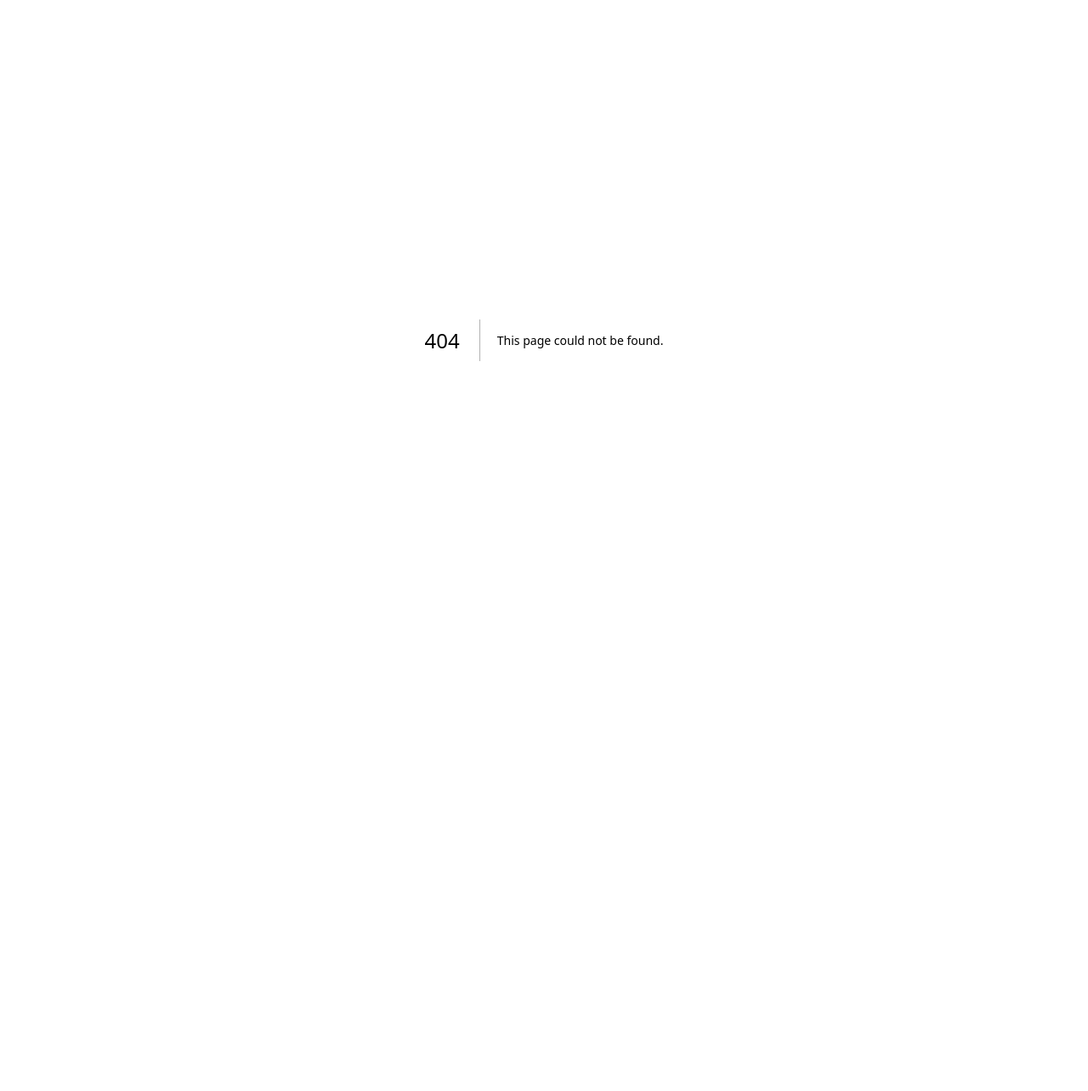
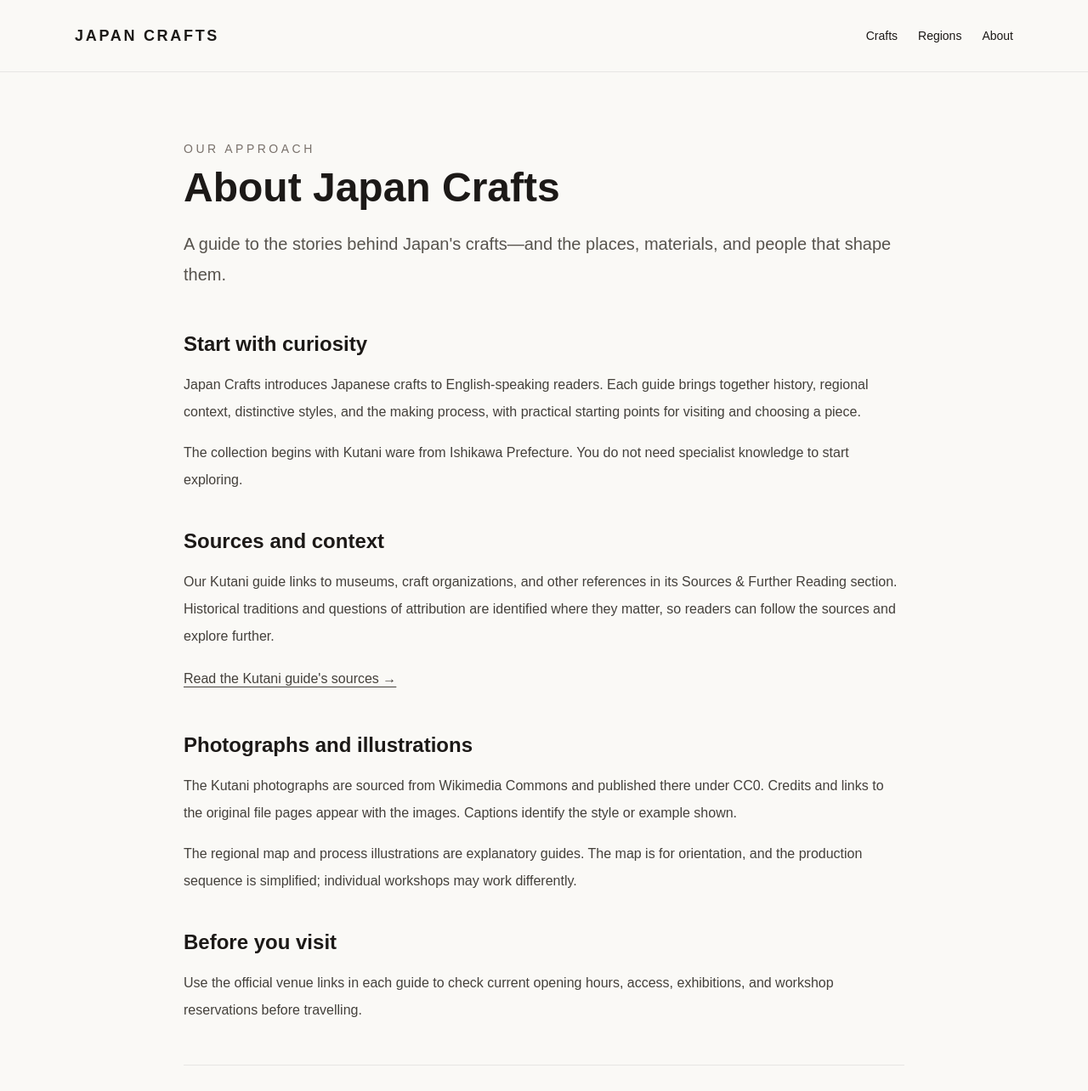
Before and after one commit to mescarmilde/japan-crafts, a Next.js app: page /en/about in a window 1280 px wide. Before the commit this address had no page. Shown: the top 1284 px of the page at 85% size. Before the commit the page ends 800 px from the top, so only its background shows below. Built offline with nearby package versions, Linux system fonts and the light colour scheme.

Commit message:
Add Regions and About pages with accessible navigation

```diff
--- /dev/null
+++ b/app/en/about/page.tsx
@@ -0,0 +1,42 @@
+import type { Metadata } from "next";
+import Link from "next/link";
+
+export const metadata: Metadata = {
+  title: "About Japan Crafts",
+  description: "Learn about Japan Crafts, an English-language guide to the history, places, materials, and people behind Japanese crafts.",
+};
+
+export default function AboutPage() {
+  return (
+    <main className="mx-auto max-w-4xl px-6 py-12 sm:py-20">
+      <p className="mb-3 text-sm uppercase tracking-[0.25em] text-stone-500">Our approach</p>
+      <h1 className="text-4xl font-semibold sm:text-5xl">About Japan Crafts</h1>
+      <p className="mt-6 text-xl leading-9 text-stone-600">A guide to the stories behind Japan&apos;s crafts—and the places, materials, and people that shape them.</p>
+      <div className="mt-12 space-y-10 leading-8 text-stone-700">
+        <section aria-labelledby="purpose">
+          <h2 id="purpose" className="text-2xl font-semibold text-stone-900">Start with curiosity</h2>
+          <p className="mt-4">Japan Crafts introduces Japanese crafts to English-speaking readers. Each guide brings together history, regional context, distinctive styles, and the making process, with practical starting points for visiting and choosing a piece.</p>
+          <p className="mt-4">The collection begins with Kutani ware from Ishikawa Prefecture. You do not need specialist knowledge to start exploring.</p>
+        </section>
+        <section aria-labelledby="sources">
+          <h2 id="sources" className="text-2xl font-semibold text-stone-900">Sources and context</h2>
+          <p className="mt-4">Our Kutani guide links to museums, craft organizations, and other references in its Sources &amp; Further Reading section. Historical traditions and questions of attribution are identified where they matter, so readers can follow the sources and explore further.</p>
+          <Link href="/en/crafts/kutani-ware#sources" className="mt-3 inline-flex min-h-11 items-center underline underline-offset-4 focus-visible:outline-2 focus-visible:outline-offset-4">Read the Kutani guide&apos;s sources →</Link>
+        </section>
+        <section aria-labelledby="images">
+          <h2 id="images" className="text-2xl font-semibold text-stone-900">Photographs and illustrations</h2>
+          <p className="mt-4">The Kutani photographs are sourced from Wikimedia Commons and published there under CC0. Credits and links to the original file pages appear with the images. Captions identify the style or example shown.</p>
+          <p className="mt-4">The regional map and process illustrations are explanatory guides. The map is for orientation, and the production sequence is simplified; individual workshops may work differently.</p>
+        </section>
+        <section aria-labelledby="visiting">
+          <h2 id="visiting" className="text-2xl font-semibold text-stone-900">Before you visit</h2>
+          <p className="mt-4">Use the official venue links in each guide to check current opening hours, access, exhibitions, and workshop reservations before travelling.</p>
+        </section>
+      </div>
+      <div className="mt-12 flex flex-wrap gap-4 border-t border-stone-200 pt-8">
+        <Link href="/en/crafts" className="inline-flex min-h-11 items-center rounded-md bg-stone-900 px-5 py-3 text-white hover:bg-stone-700 focus-visible:outline-2 focus-visible:outline-offset-4 focus-visible:outline-stone-700">Explore the crafts →</Link>
+        <Link href="/en/regions" className="inline-flex min-h-11 items-center rounded-md border border-stone-300 px-5 py-3 hover:bg-stone-100 focus-visible:outline-2 focus-visible:outline-offset-4">Browse by region →</Link>
+      </div>
+    </main>
+  );
+}
--- a/app/en/layout.tsx
+++ b/app/en/layout.tsx
@@ -8,7 +8,7 @@ export default function EnglishLayout({
   return (
     <div className="min-h-screen bg-[#faf9f6] text-stone-900">
       <header className="border-b border-stone-200 bg-[#faf9f6]">
-        <div className="mx-auto flex max-w-6xl items-center justify-between px-6 py-5">
+        <div className="mx-auto flex max-w-6xl flex-col items-start justify-between gap-3 px-6 py-5 sm:flex-row sm:items-center">
           <Link
             href="/en"
             className="text-lg font-semibold tracking-[0.15em]"
@@ -16,13 +16,13 @@ export default function EnglishLayout({
             JAPAN CRAFTS
           </Link>
 
-          <nav className="flex gap-6 text-sm">
-            <Link href="/en/crafts" className="hover:text-stone-500">
+          <nav aria-label="Main navigation" className="flex flex-wrap gap-x-6 text-sm">
+            <Link href="/en/crafts" className="inline-flex min-h-11 items-center hover:text-stone-500 focus-visible:outline-2 focus-visible:outline-offset-4">
               Crafts
             </Link>
 
-            <span>Regions</span>
-            <span>About</span>
+            <Link href="/en/regions" className="inline-flex min-h-11 items-center hover:text-stone-500 focus-visible:outline-2 focus-visible:outline-offset-4">Regions</Link>
+            <Link href="/en/about" className="inline-flex min-h-11 items-center hover:text-stone-500 focus-visible:outline-2 focus-visible:outline-offset-4">About</Link>
           </nav>
         </div>
       </header>
--- /dev/null
+++ b/app/en/regions/page.tsx
@@ -0,0 +1,47 @@
+import type { Metadata } from "next";
+import Link from "next/link";
+
+export const metadata: Metadata = {
+  title: "Craft Regions of Japan | Japan Crafts",
+  description: "Explore Japanese crafts through the places that shaped them, starting with Kutani ware in Ishikawa Prefecture.",
+};
+
+export default function RegionsPage() {
+  return (
+    <main className="mx-auto max-w-6xl px-6 py-12 sm:py-20">
+      <p className="mb-3 text-sm uppercase tracking-[0.25em] text-stone-500">Explore by place</p>
+      <h1 className="text-4xl font-semibold sm:text-5xl">Craft Regions of Japan</h1>
+      <p className="mt-6 max-w-2xl text-lg leading-8 text-stone-600">
+        Every craft has a home. Explore the connections between local materials,
+        communities, and the objects they make. Our regional collection begins in Ishikawa.
+      </p>
+
+      <section aria-labelledby="ishikawa-title" className="mt-12 rounded-lg border border-stone-200 bg-white p-6 sm:p-10">
+        <p className="text-sm uppercase tracking-[0.2em] text-stone-500">Hokuriku · 石川県</p>
+        <h2 id="ishikawa-title" className="mt-3 text-3xl font-semibold">Ishikawa Prefecture</h2>
+        <p className="mt-5 max-w-2xl leading-8 text-stone-600">
+          Begin with Kutani ware: colorful porcelain connected to Kaga, Komatsu,
+          and Nomi. Follow its history, discover its painting styles, and find
+          museums and workshops to explore.
+        </p>
+        <div className="mt-8 grid gap-6 md:grid-cols-2">
+          <Link href="/en/crafts/kutani-ware" className="rounded-lg border border-stone-200 p-6 transition hover:border-stone-400 hover:bg-stone-50 focus-visible:outline-2 focus-visible:outline-offset-4 focus-visible:outline-stone-700">
+            <p className="text-sm text-stone-500">Porcelain · 九谷焼</p>
+            <h3 className="mt-2 text-2xl font-semibold">Kutani Ware</h3>
+            <p className="mt-3 leading-7 text-stone-600">Bold colors, fine painting, and the stories behind a varied ceramic tradition.</p>
+            <p className="mt-5 font-medium">Read the craft guide →</p>
+          </Link>
+          <div className="rounded-lg bg-[#faf9f6] p-6">
+            <h3 className="text-xl font-semibold">Find your bearings</h3>
+            <p className="mt-3 leading-7 text-stone-600">See how the places in the Kutani story connect, then explore places to visit.</p>
+            <div className="mt-4 flex flex-col items-start gap-2">
+              <Link href="/en/crafts/kutani-ware#why-here" className="inline-flex min-h-11 items-center underline underline-offset-4 focus-visible:outline-2 focus-visible:outline-offset-4">View the Kutani region map →</Link>
+              <Link href="/en/crafts/kutani-ware#visit" className="inline-flex min-h-11 items-center underline underline-offset-4 focus-visible:outline-2 focus-visible:outline-offset-4">Explore museums and workshops →</Link>
+            </div>
+          </div>
+        </div>
+      </section>
+      <p className="mt-8 max-w-2xl leading-7 text-stone-500">This collection is growing. The regions shown here reflect the craft guides currently available on Japan Crafts.</p>
+    </main>
+  );
+}
```
